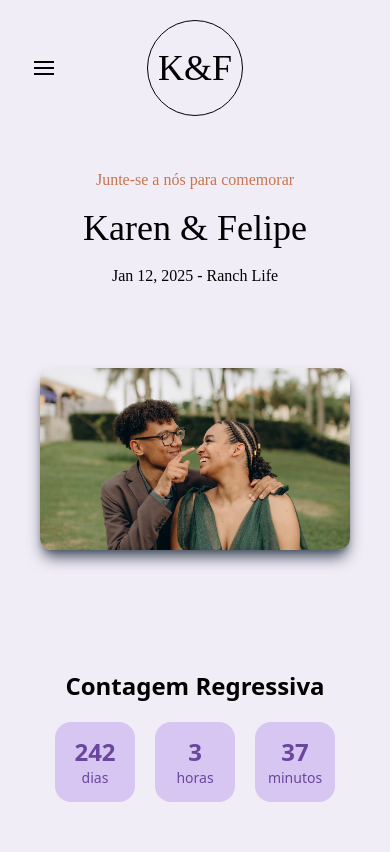
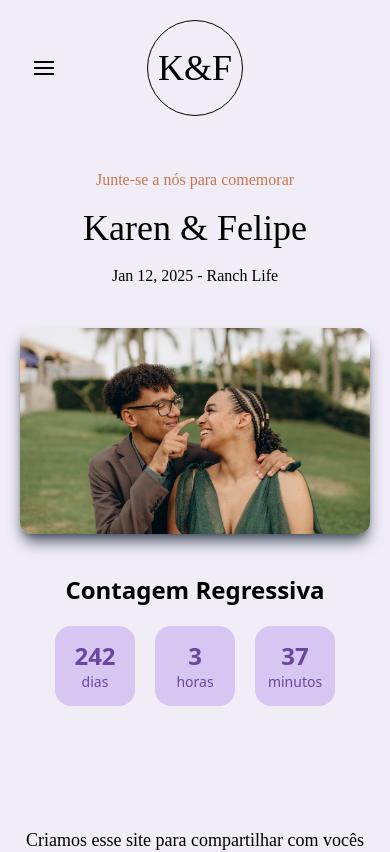
Before and after one commit to LipeMachado/Casamento, a Next.js app: page / in a window 390 px wide. Shown: the top 852 px of the page. Built offline with nearby package versions, Linux system fonts and the light colour scheme; a web font is replaced by a local one.

Commit message:
Add loading

```diff
--- a/package.json
+++ b/package.json
@@ -10,6 +10,7 @@
   },
   "dependencies": {
     "@fontsource/montaga": "^5.0.12",
+    "@lottiefiles/dotlottie-react": "^0.7.2",
     "framer-motion": "^11.3.0",
     "hamburger-react": "^2.5.1",
     "next": "14.2.3",
--- /dev/null
+++ b/src/components/Loading.tsx
@@ -0,0 +1,17 @@
+import { DotLottieReact } from "@lottiefiles/dotlottie-react";
+
+export function Loading() {
+    return (
+        <>
+            <div className="fixed top-0 left-0 w-full h-full flex items-center justify-center bg-white bg-opacity-80 z-50">
+                <div className="w-52 h-52">
+                    <DotLottieReact
+                        src="/loading.lottie"
+                        loop
+                        autoplay
+                    />
+                </div>
+            </div>
+        </>
+    )
+}
--- a/src/pages/index.tsx
+++ b/src/pages/index.tsx
@@ -1,22 +1,40 @@
 import CountdownTimer from "@/components/CountdownTimer";
+import { Loading } from "@/components/Loading";
 import { NavBar } from "@/components/NavBar";
 import Image from "next/image";
+import { useEffect, useState } from "react";
 
 export default function Home() {
   const targetDate = new Date('2025-01-11T23:59:59');
 
+  const [isLoading, setIsLoading] = useState(true);
+
+  useEffect(() => {
+    const timer = setTimeout(() => {
+      setIsLoading(false);
+    }, 2000);
+
+    return () => clearTimeout(timer);
+  }, []);
+
   return (
-    <div>
+    <>
+      {isLoading ? (
+        <div className="bg-gray-100 min-h-screen flex items-center justify-center">
+          <Loading />
+        </div>
+      ) : (
+        <>
           <NavBar />
           <section className="w-full text-center flex flex-col gap-4">
             <p className="text-base text-brand-primary">Junte-se a nós para comemorar</p>
             <h1 className="text-4xl md:text-6xl lg:text-7xl">Karen & Felipe</h1>
             <p>Jan 12, 2025 - Ranch Life</p>
           </section>
-      <div className="flex justify-center my-20 mx-10">
+          <div className="flex justify-center my-10 sm:my-20 mx-5 sm:mx-10">
             <Image className="rounded-xl md:rounded-2xl shadow-lg shadow-gray-600" width={1000} height={0} src="/bannerInicial.jpg" alt="" />
           </div>
-      <section className="w-full py-10 flex flex-col justify-center items-center gap-5">
+          <section className="w-full pb-10 flex flex-col justify-center items-center gap-5">
             <h4 className="text-2xl text-black font-semibold font-sans">Contagem Regressiva</h4>
             <div className="flex gap-5">
               <CountdownTimer targetDate={targetDate} />
@@ -33,6 +51,8 @@ export default function Home() {
               ou então vocês podem utilizar a opção de cotas. Fiquem à vontade! Aguardamos vocês no nosso grande dia!
             </p>
           </section>
-    </div>
+        </>
+      )}
+    </>
   );
 }
```
Also changed, not shown: 2 other files (tests, documents, lock files or other folders). Lines whose indentation alone changed are shown as unchanged.
